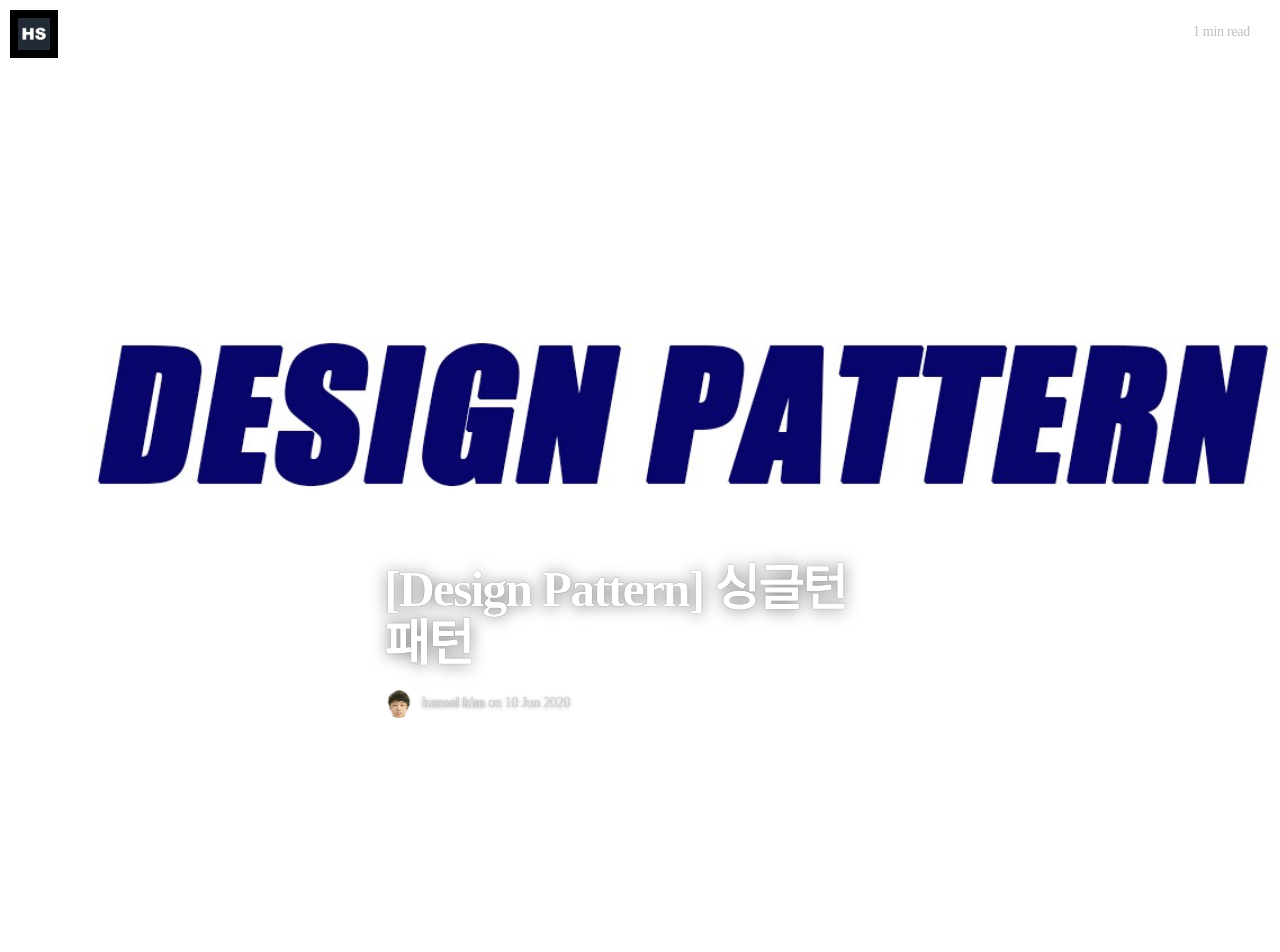
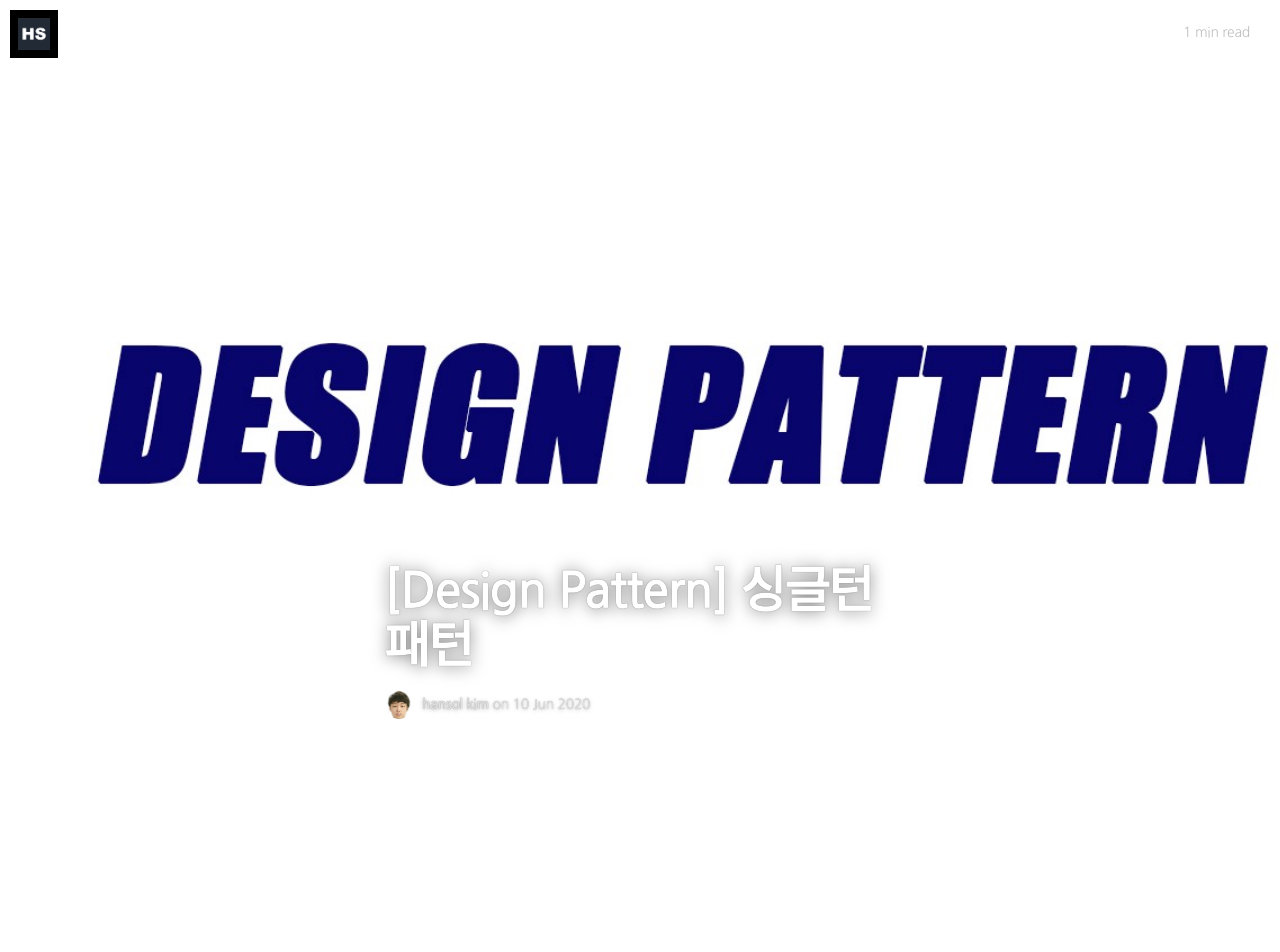
Before and after one commit to mentalK94/HOPEful.github.io, a Jekyll site: the page built from _posts/2020-06-10-SingletonPattern.md, in a window 1280 px wide. Shown: the top 952 px of the page. Built offline with Jekyll 4.4.1, drawn with Linux system fonts in a browser that asks for light colours; nearby versions of some CDN libraries; some web fonts are replaced.

Commit message:
font 변경

```diff
--- a/_sass/bourbon/_bourbon.scss
+++ b/_sass/bourbon/_bourbon.scss
@@ -78,3 +78,4 @@
 // Soon to be deprecated Mixins
 @import "bourbon-deprecated-upcoming";
 @import url(https://fonts.googleapis.com/earlyaccess/hanna.css);
+@import url(https://fonts.googleapis.com/earlyaccess/nanumgothic.css);
--- a/css/main.sass
+++ b/css/main.sass
@@ -9,8 +9,8 @@
 
 $rs: 16px
 
-$font-serif: 'Hanna', serif
-$font-sans: 'Hanna', serif
+$font-serif: 'Nanum Gothic', serif
+$font-sans: 'Nanum Gothic', serif
 
 
 @mixin respond-to($breakpoint)
@@ -27,7 +27,7 @@ main
 
 
 body
-  font-family: 'Hanna', serif
+  font-family: 'Nanum Gothic', serif
   margin: 0
   padding: 0
   text-rendering: optimizeLegibility
```
